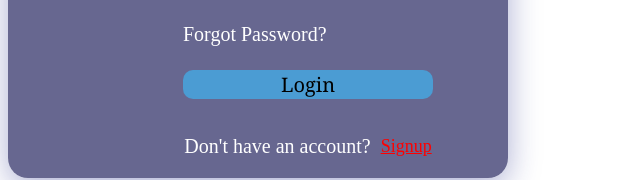
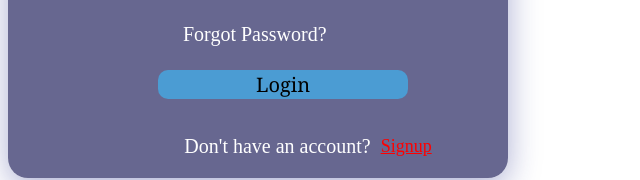
Before and after one commit to EmbarckleSweetlin/login-form, a React (Create React App) app: page / in a window 1280 px wide. Shown: the part 569-749 px from the top of the page, without its empty margins (0-640 px from the left). Built offline with nearby package versions, Linux system fonts and the light colour scheme.

Commit message:
few style changes in login page

```diff
--- a/src/loginPage/login.css
+++ b/src/loginPage/login.css
@@ -49,10 +49,14 @@
     display: block;
     border-radius: 10px;
     width: 250px;
-    margin: 1.5rem 0 1rem 35%;
+    margin: 1.5rem 0 1rem 30%;
 }
 #loginbutton:active{
-background-color: #6CB4EE;
+background-color: #34729dad;
+
+}
+#loginButton {
+    cursor: pointer;
 }
 
 #login-signup {
```
